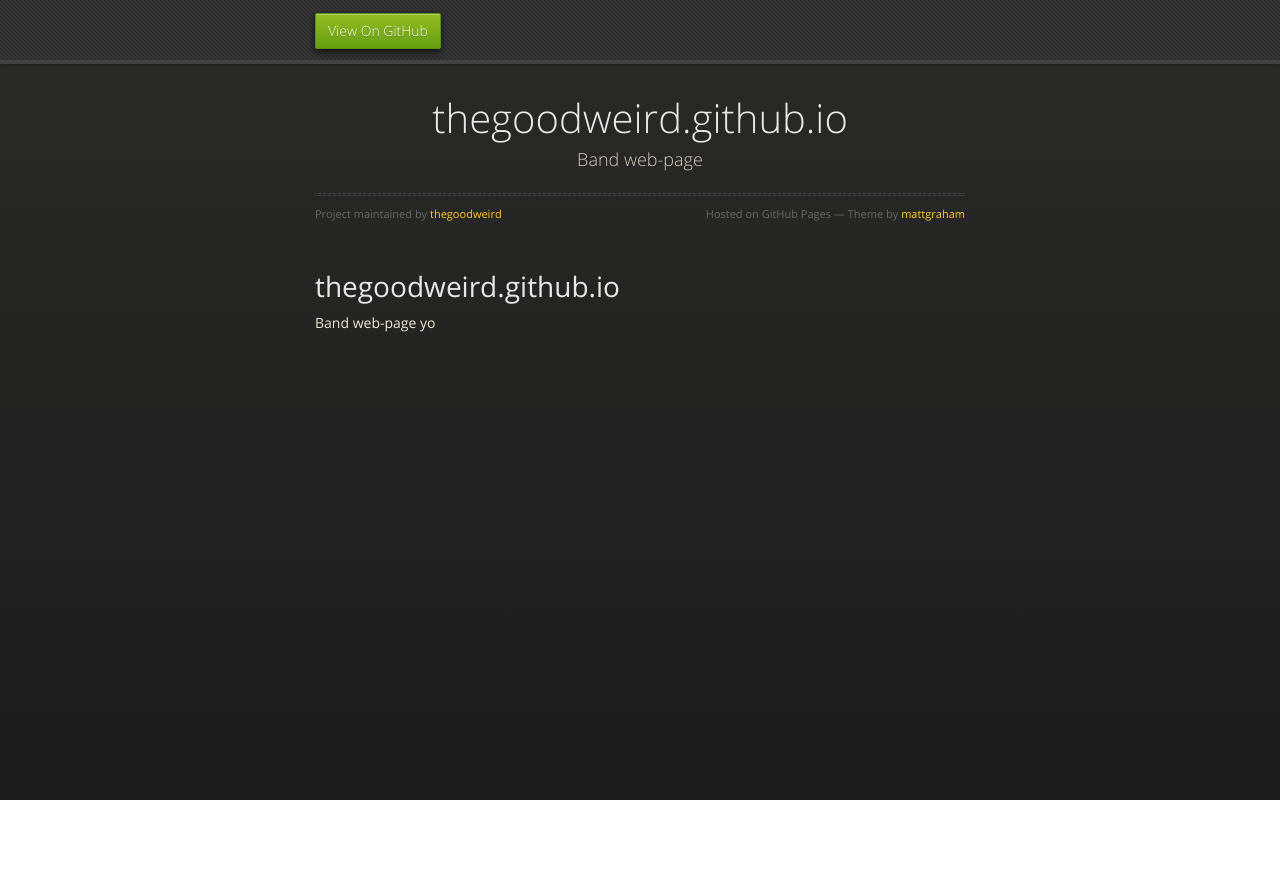
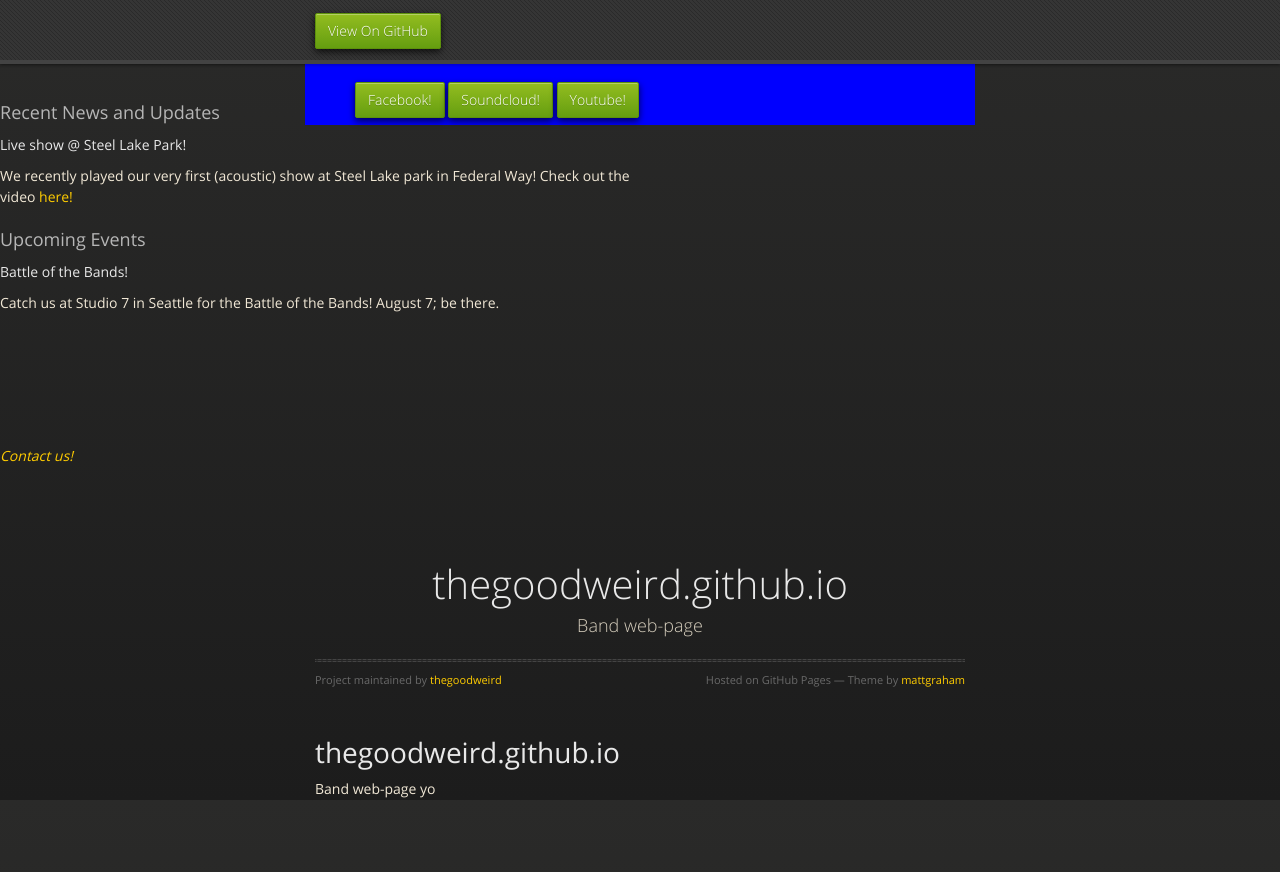
Before and after one commit to goodweird-contact/thegoodweird.github.io, a plain HTML site: page index.html in a window 1280 px wide. Before the commit the page ends 800 px from the top, so only its background shows below. Drawn offline with nearby package versions, Linux system fonts and the light colour scheme.

Commit message:
Update index.html

```diff
--- a/index.html
+++ b/index.html
@@ -18,6 +18,50 @@
 
   </head>
   <body>
+    <header id="header">
+        <h1 id="page_title"><a href="thegoodweird.html">The Good Weird</a></h1>
+        <nav>
+            <h3>Find us on...</h3>
+            <ul>
+                <li id="link_facebook">
+                    <a href="https://www.facebook.com/TheGoodWeird">Facebook!</a>
+                </li>
+                <li id="link_soundcloud">
+                    <a href="https://soundcloud.com/the-good-weird">Soundcloud!</a>
+                </li>
+                <li id="link_youtube">
+                    <a href="https://www.youtube.com/user/TheGoodWeirdofficial">Youtube!</a>
+                </li>
+            </ul>
+        </nav>
+    </header>
+
+    <div id="content">
+        <section id="news">
+
+            <h3>Recent News and Updates</h3>
+            <article id="recent">
+                <h4>Live show @ Steel Lake Park!</h4>
+                <p>
+                    We recently played our very first (acoustic) show at Steel Lake park in Federal Way! Check out the video <a href="https://www.youtube.com/playlist?list=PL_m4NJyIvJlyfuEoK-sbbv-l_zm_D0SZS" id="link_SLperformance">here!</a>
+                </p>
+            </article>
+
+            <h3>Upcoming Events</h3>
+            <article id="upcoming">
+                <h4>Battle of the Bands!</h4>
+                <p>
+                    Catch us at Studio 7 in Seattle for the Battle of the Bands! August 7; be there.
+                </p>
+            </article>
+        </section>
+    </div>
+    <br>
+    <footer>
+    <br>
+        <em><h4 id="link_contact"><a href="contactus.html">Contact us!</a></h4></em>
+
+    </footer>
       <div id="header">
         <nav>
           <li class="fork"><a href="https://github.com/thegoodweird">View On GitHub</a></li>
```
